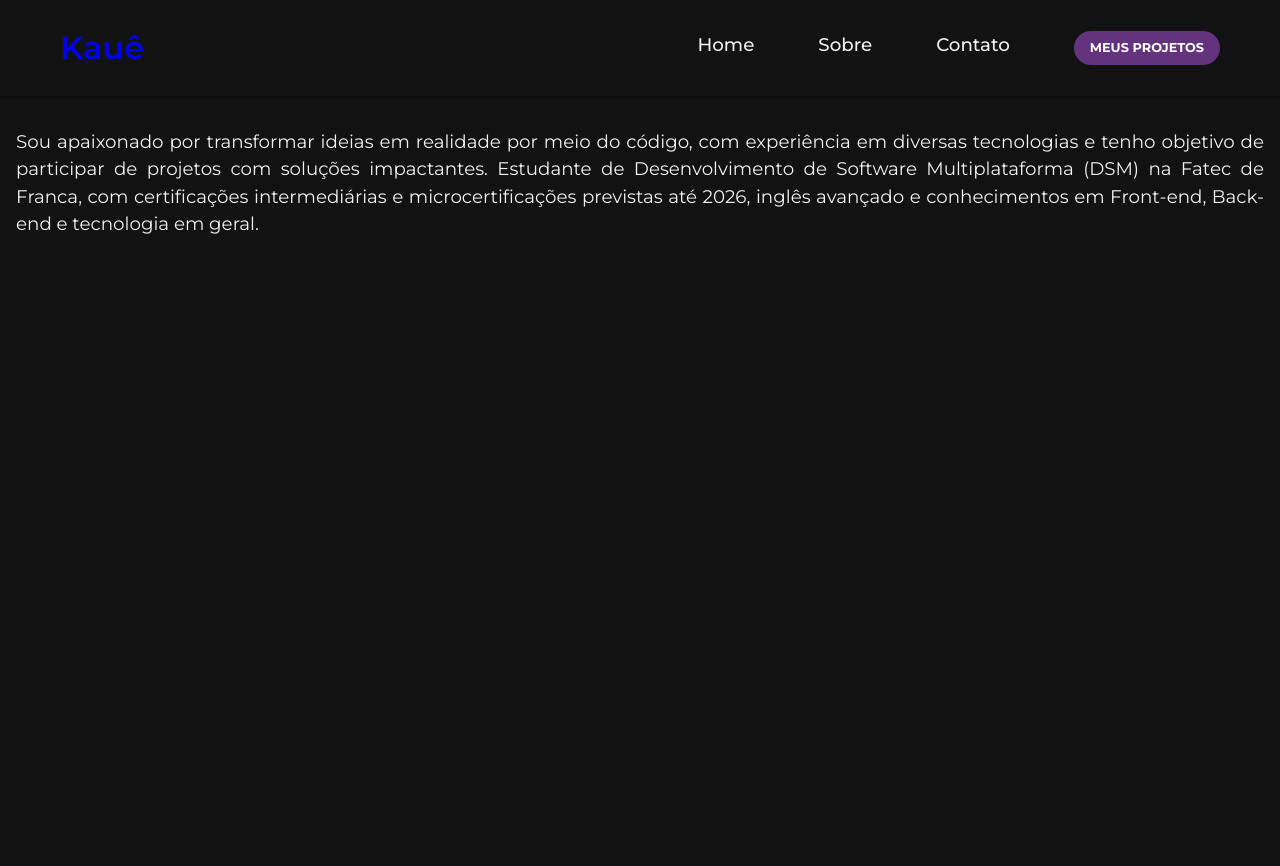
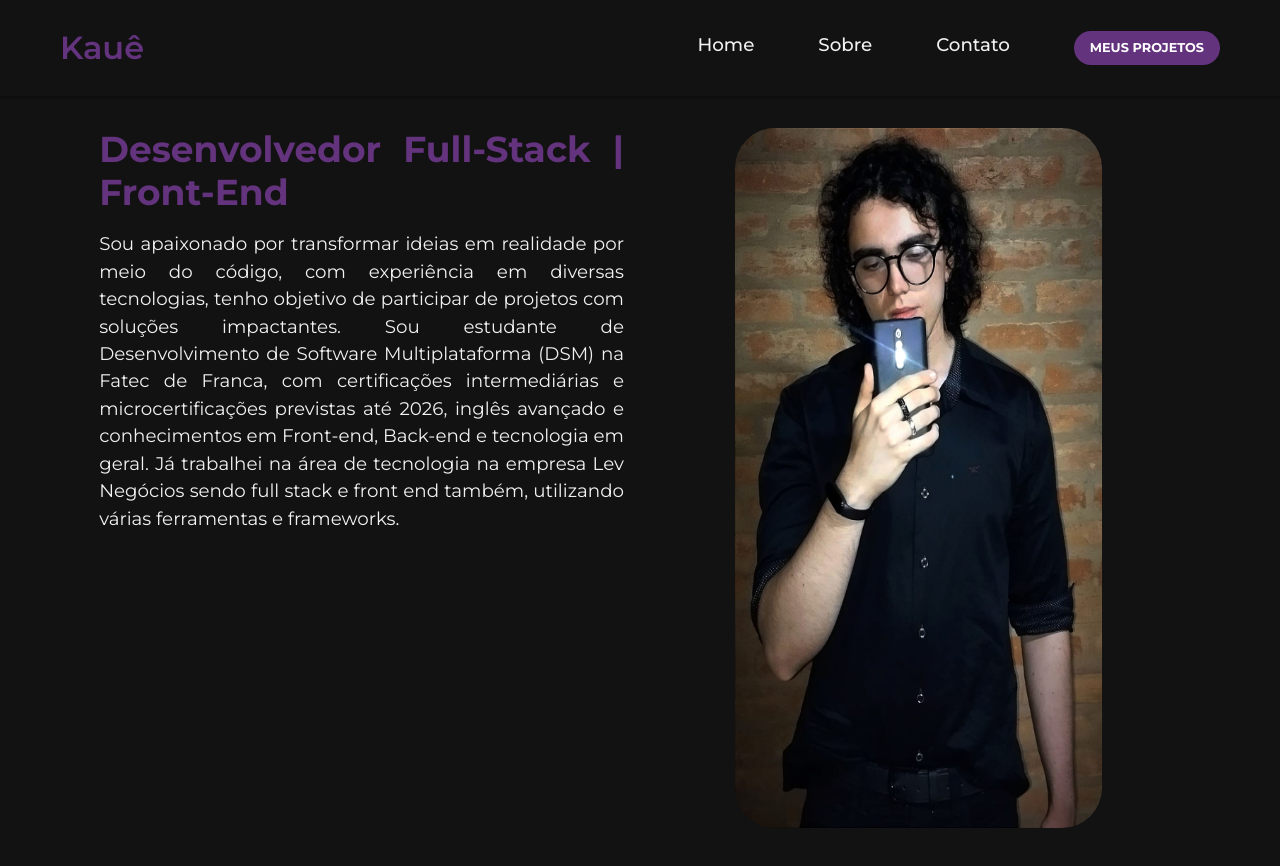
Before and after one commit to Kaue404/MyWebsite, a Next.js app: page /sobre in a window 1280 px wide. Shown: the top 866 px of the page. Built offline with nearby package versions, Linux system fonts and the light colour scheme.

Commit message:
feature about page

```diff
--- a/app/components/header.tsx
+++ b/app/components/header.tsx
@@ -62,6 +62,7 @@
           }}>
           <Link style={{textDecoration: 'none'}} href='/'>
             <Typography sx={{
+              color: '#64337E',
               fontSize: '2rem',
               fontWeight: '600',
               transition: '0.5s ease, color 0.5s ease',
--- a/app/sobre/page.tsx
+++ b/app/sobre/page.tsx
@@ -18,27 +18,50 @@
       </div>
 
       <div style={{
+        marginInline: '5.2rem',
         display: 'flex',
-        flexDirection: 'column',
+        flexDirection: 'row',
         marginTop: '7rem',
         alignItems: 'start',
         justifyContent: 'start',
-        height: '100vh',
+        height: '100%',
         textAlign: 'center',
-        gap: '2rem',
         padding: '1rem',
       }}>
-        <Typography variant='body1' sx={{ textAlign:'justify' }}>
-          Sou apaixonado por transformar ideias em realidade por meio do
-          código, com experiência em diversas tecnologias e tenho objetivo
-          de participar de projetos com soluções impactantes. Estudante de
-          Desenvolvimento de Software Multiplataforma (DSM) na Fatec de Franca,
-          com certificações intermediárias e microcertificações previstas até
-          2026, inglês avançado e conhecimentos em Front-end, Back-end e
-          tecnologia em geral.
-        </Typography>
+        <div style={{ flex: 1, marginRight: '2rem' }}>
+          <Typography variant='h2'
+            sx={{
+              fontWeight: 'bold',
+              mb: '1rem',
+              color: '#64337E',
+              textAlign:'justify' }}>
+            Desenvolvedor Full-Stack | Front-End
+          </Typography>
+          <Typography variant='body1' sx={{ textAlign:'justify' }}>
+            Sou apaixonado por transformar ideias em realidade por meio do
+            código, com experiência em diversas tecnologias, tenho objetivo
+            de participar de projetos com soluções impactantes. Sou estudante
+            de Desenvolvimento de Software Multiplataforma (DSM) na Fatec de
+            Franca, com certificações intermediárias e microcertificações
+            previstas até 2026, inglês avançado e conhecimentos em Front-end,
+            Back-end e tecnologia em geral. Já trabalhei na área de tecnologia
+            na empresa Lev Negócios sendo full stack e front end também,
+            utilizando várias ferramentas e frameworks.
+          </Typography>
+        </div>
+
+        <div style={{ flex: 1 }}>
+          <img
+            src="/images/EuMesmo.jpg"
+            alt="Kauê José"
+            style={{
+              width: '70%',
+              height: '700px',
+              borderRadius: '40px',
+              objectFit: 'fill',
+            }}/>
+        </div>
       </div>
-
     </>
   );
 }
```
Also changed, not shown: public/images/EuMesmo.jpg (added).
